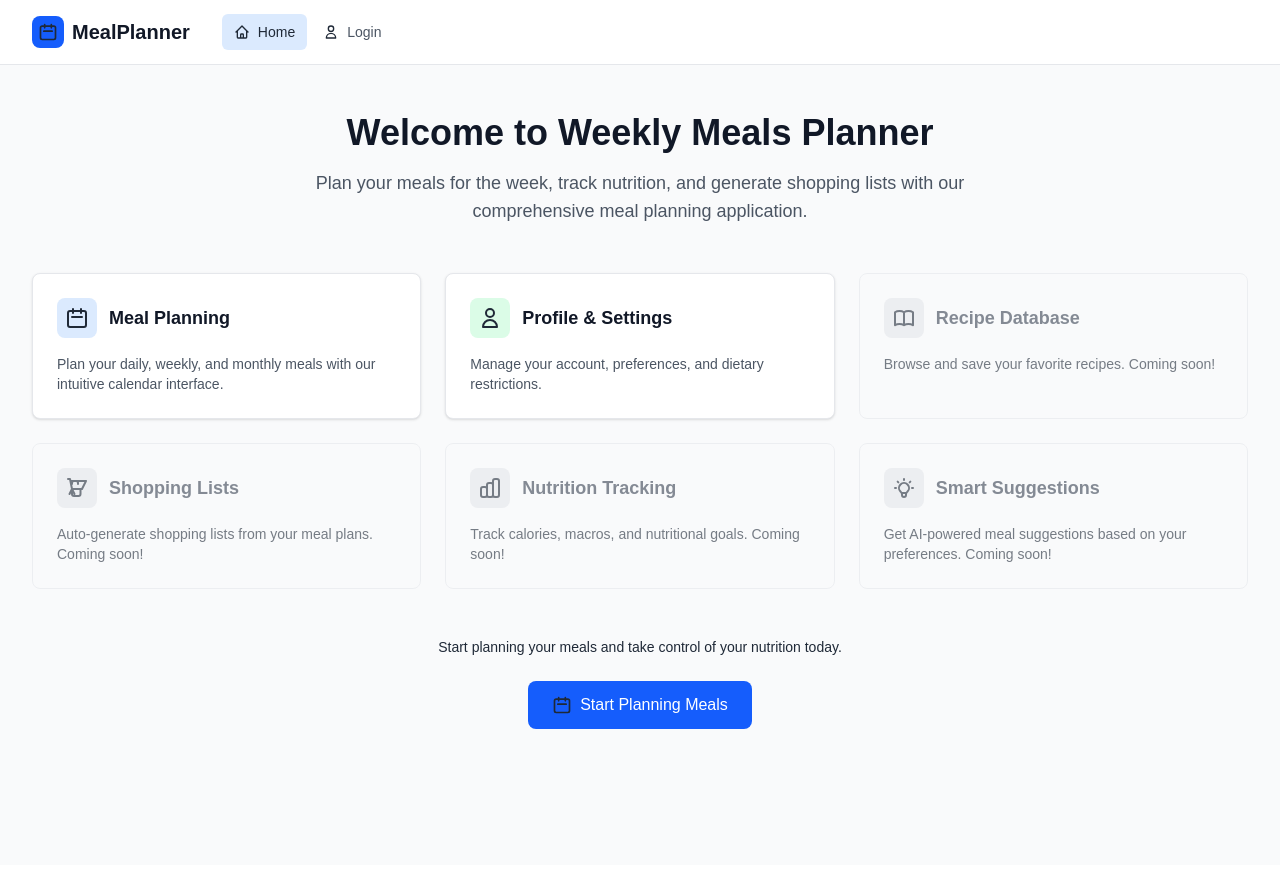
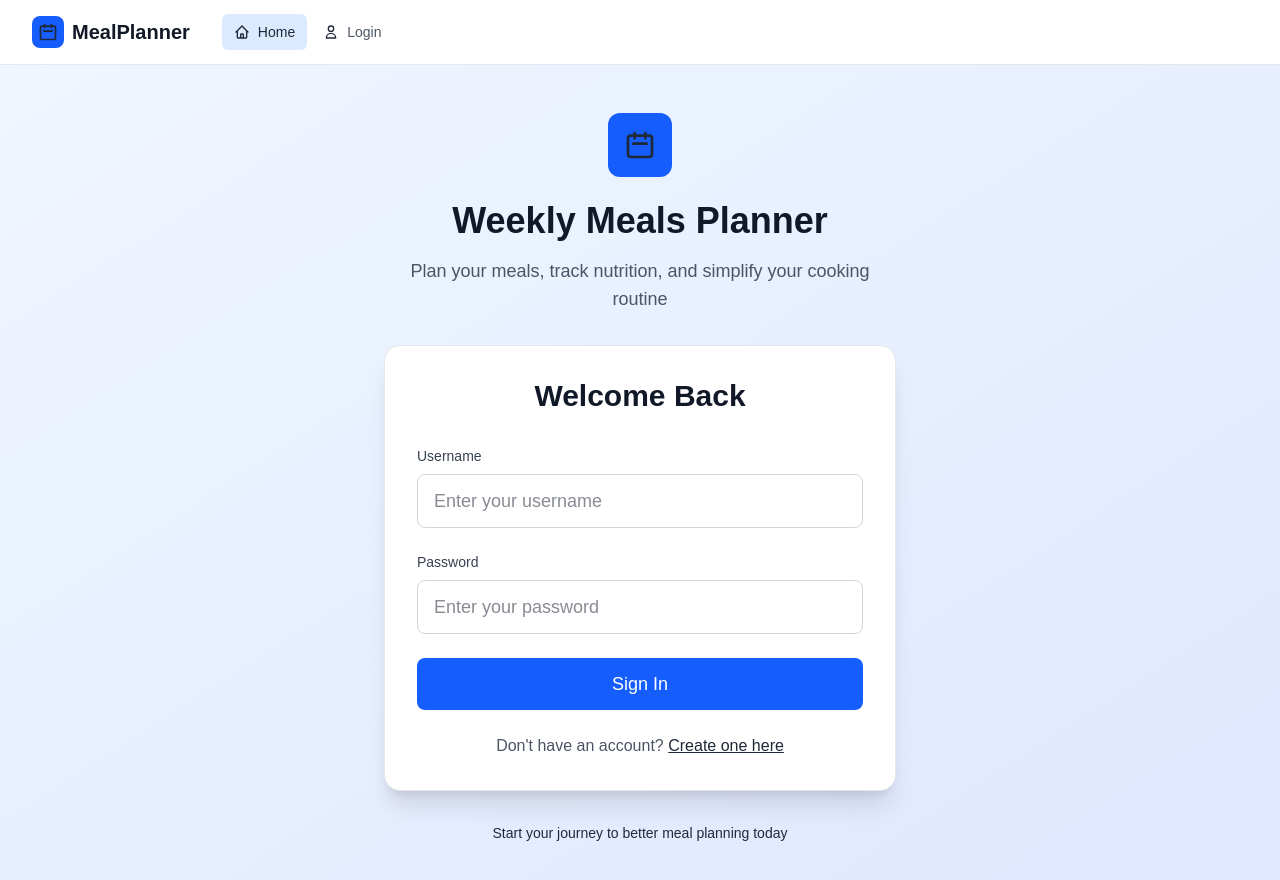
Before and after one commit to ethereald/weekly_meals_planner, a Next.js app: page / in a window 1280 px wide. Shown: the top 880 px of the page. Built offline with nearby package versions, Linux system fonts and the light colour scheme; no server answers.

Commit message:
feat(auth): enhance authentication flow with loading state and improved UI for login and registration forms

```diff
--- a/src/app/page.tsx
+++ b/src/app/page.tsx
@@ -1,7 +1,74 @@
-import Image from "next/image";
+'use client';
+
+import { useState, useEffect } from 'react';
 import Link from "next/link";
+import { authApi } from '@/lib/auth-client';
+import { AuthWrapper } from '@/components/auth/AuthWrapper';
 
 export default function Home() {
+  const [isAuthenticated, setIsAuthenticated] = useState(false);
+  const [isLoading, setIsLoading] = useState(true);
+
+  useEffect(() => {
+    const checkAuth = async () => {
+      try {
+        const isAuth = await authApi.checkAuth();
+        setIsAuthenticated(isAuth);
+      } catch (error) {
+        console.error('Auth check failed:', error);
+        setIsAuthenticated(false);
+      } finally {
+        setIsLoading(false);
+      }
+    };
+
+    checkAuth();
+  }, []);
+
+  // Show loading state while checking authentication
+  if (isLoading) {
+    return (
+      <div className="min-h-screen bg-gray-50 flex items-center justify-center">
+        <div className="text-center">
+          <div className="animate-spin rounded-full h-12 w-12 border-b-2 border-blue-600 mx-auto mb-4"></div>
+          <p className="text-gray-600">Loading...</p>
+        </div>
+      </div>
+    );
+  }
+
+  // If not authenticated, show login form directly
+  if (!isAuthenticated) {
+    return (
+      <div className="min-h-screen bg-gradient-to-br from-blue-50 to-indigo-100 flex items-center justify-center py-12 px-4 sm:px-6 lg:px-8">
+        <div className="max-w-lg w-full space-y-8">
+          <div className="text-center">
+            <div className="mx-auto h-16 w-16 bg-blue-600 rounded-xl flex items-center justify-center mb-6">
+              <svg className="w-8 h-8 text-white" fill="none" stroke="currentColor" viewBox="0 0 24 24">
+                <path strokeLinecap="round" strokeLinejoin="round" strokeWidth={2} d="M8 7V3m8 4V3m-9 8h10M5 21h14a2 2 0 002-2V7a2 2 0 00-2-2H5a2 2 0 00-2 2v12a2 2 0 002 2z" />
+              </svg>
+            </div>
+            <h1 className="text-4xl font-bold text-gray-900 mb-4">
+              Weekly Meals Planner
+            </h1>
+            <p className="text-lg text-gray-600 mb-8">
+              Plan your meals, track nutrition, and simplify your cooking routine
+            </p>
+          </div>
+          <div className="bg-white rounded-2xl shadow-xl p-8 border border-gray-200">
+            <AuthWrapper onSuccess={() => setIsAuthenticated(true)} />
+          </div>
+          <div className="text-center">
+            <p className="text-sm text-gray-500">
+              Start your journey to better meal planning today
+            </p>
+          </div>
+        </div>
+      </div>
+    );
+  }
+
+  // If authenticated, show the homepage
   return (
     <div className="min-h-screen bg-gray-50">
       <div className="max-w-7xl mx-auto px-4 sm:px-6 lg:px-8 py-12">
--- a/src/components/auth/AuthWrapper.tsx
+++ b/src/components/auth/AuthWrapper.tsx
@@ -18,7 +18,7 @@ export function AuthWrapper({ onSuccess }: AuthWrapperProps) {
   };
 
   return (
-    <div className="min-h-screen bg-gray-50 flex items-center justify-center py-12 px-4 sm:px-6 lg:px-8">
+    <div className="w-full">
       {isLogin ? (
         <LoginForm
           onSuccess={handleSuccess}
--- a/src/components/auth/LoginForm.tsx
+++ b/src/components/auth/LoginForm.tsx
@@ -34,12 +34,12 @@ export function LoginForm({ onSuccess, onSwitchToRegister }: LoginFormProps) {
   };
 
   return (
-    <div className="max-w-md mx-auto bg-white p-6 rounded-lg shadow-md">
-      <h2 className="text-2xl font-bold text-center mb-6">Login</h2>
+    <div className="w-full">
+      <h2 className="text-3xl font-bold text-center mb-8 text-gray-900">Welcome Back</h2>
 
-      <form onSubmit={handleSubmit} className="space-y-4">
+      <form onSubmit={handleSubmit} className="space-y-6">
         <div>
-          <label htmlFor="username" className="block text-sm font-medium text-gray-700 mb-1">
+          <label htmlFor="username" className="block text-sm font-medium text-gray-700 mb-2">
             Username
           </label>
           <input
@@ -48,13 +48,13 @@ export function LoginForm({ onSuccess, onSwitchToRegister }: LoginFormProps) {
             value={username}
             onChange={(e) => setUsername(e.target.value)}
             required
-            className="w-full px-3 py-2 border border-gray-300 rounded-md focus:outline-none focus:ring-2 focus:ring-blue-500 focus:border-transparent"
+            className="w-full px-4 py-3 text-lg border border-gray-300 rounded-lg focus:outline-none focus:ring-2 focus:ring-blue-500 focus:border-transparent transition-colors"
             placeholder="Enter your username"
           />
         </div>
 
         <div>
-          <label htmlFor="password" className="block text-sm font-medium text-gray-700 mb-1">
+          <label htmlFor="password" className="block text-sm font-medium text-gray-700 mb-2">
             Password
           </label>
           <input
@@ -63,32 +63,34 @@ export function LoginForm({ onSuccess, onSwitchToRegister }: LoginFormProps) {
             value={password}
             onChange={(e) => setPassword(e.target.value)}
             required
-            className="w-full px-3 py-2 border border-gray-300 rounded-md focus:outline-none focus:ring-2 focus:ring-blue-500 focus:border-transparent"
+            className="w-full px-4 py-3 text-lg border border-gray-300 rounded-lg focus:outline-none focus:ring-2 focus:ring-blue-500 focus:border-transparent transition-colors"
             placeholder="Enter your password"
           />
         </div>
 
         {error && (
-          <div className="text-red-600 text-sm text-center">{error}</div>
+          <div className="bg-red-50 border border-red-200 text-red-700 px-4 py-3 rounded-lg text-sm text-center">
+            {error}
+          </div>
         )}
 
         <button
           type="submit"
           disabled={isLoading}
-          className="w-full bg-blue-600 text-white py-2 px-4 rounded-md hover:bg-blue-700 focus:outline-none focus:ring-2 focus:ring-blue-500 focus:ring-offset-2 disabled:opacity-50 disabled:cursor-not-allowed"
+          className="w-full bg-blue-600 text-white py-3 px-6 text-lg font-medium rounded-lg hover:bg-blue-700 focus:outline-none focus:ring-2 focus:ring-blue-500 focus:ring-offset-2 disabled:opacity-50 disabled:cursor-not-allowed transition-colors"
         >
           {isLoading ? 'Signing In...' : 'Sign In'}
         </button>
       </form>
 
       {onSwitchToRegister && (
-        <p className="mt-4 text-center text-sm text-gray-600">
+        <p className="mt-6 text-center text-gray-600">
           Don&apos;t have an account?{' '}
           <button
             onClick={onSwitchToRegister}
-            className="text-blue-600 hover:text-blue-500 font-medium"
+            className="text-blue-600 hover:text-blue-500 font-medium underline"
           >
-            Sign up
+            Create one here
           </button>
         </p>
       )}
--- a/src/components/auth/RegisterForm.tsx
+++ b/src/components/auth/RegisterForm.tsx
@@ -42,12 +42,12 @@ export function RegisterForm({ onSuccess, onSwitchToLogin }: RegisterFormProps)
   };
 
   return (
-    <div className="max-w-md mx-auto bg-white p-6 rounded-lg shadow-md">
-      <h2 className="text-2xl font-bold text-center mb-6">Create Account</h2>
+    <div className="w-full">
+      <h2 className="text-3xl font-bold text-center mb-8 text-gray-900">Join Us Today</h2>
 
-      <form onSubmit={handleSubmit} className="space-y-4">
+      <form onSubmit={handleSubmit} className="space-y-6">
         <div>
-          <label htmlFor="username" className="block text-sm font-medium text-gray-700 mb-1">
+          <label htmlFor="username" className="block text-sm font-medium text-gray-700 mb-2">
             Username
           </label>
           <input
@@ -56,7 +56,7 @@ export function RegisterForm({ onSuccess, onSwitchToLogin }: RegisterFormProps)
             value={username}
             onChange={(e) => setUsername(e.target.value)}
             required
-            className="w-full px-3 py-2 border border-gray-300 rounded-md focus:outline-none focus:ring-2 focus:ring-blue-500 focus:border-transparent"
+            className="w-full px-4 py-3 text-lg border border-gray-300 rounded-lg focus:outline-none focus:ring-2 focus:ring-green-500 focus:border-transparent transition-colors"
             placeholder="Choose a username"
           />
           <p className="text-xs text-gray-500 mt-1">
@@ -65,7 +65,7 @@ export function RegisterForm({ onSuccess, onSwitchToLogin }: RegisterFormProps)
         </div>
 
         <div>
-          <label htmlFor="password" className="block text-sm font-medium text-gray-700 mb-1">
+          <label htmlFor="password" className="block text-sm font-medium text-gray-700 mb-2">
             Password
           </label>
           <input
@@ -74,7 +74,7 @@ export function RegisterForm({ onSuccess, onSwitchToLogin }: RegisterFormProps)
             value={password}
             onChange={(e) => setPassword(e.target.value)}
             required
-            className="w-full px-3 py-2 border border-gray-300 rounded-md focus:outline-none focus:ring-2 focus:ring-blue-500 focus:border-transparent"
+            className="w-full px-4 py-3 text-lg border border-gray-300 rounded-lg focus:outline-none focus:ring-2 focus:ring-green-500 focus:border-transparent transition-colors"
             placeholder="Choose a password"
           />
           <p className="text-xs text-gray-500 mt-1">
@@ -83,7 +83,7 @@ export function RegisterForm({ onSuccess, onSwitchToLogin }: RegisterFormProps)
         </div>
 
         <div>
-          <label htmlFor="confirmPassword" className="block text-sm font-medium text-gray-700 mb-1">
+          <label htmlFor="confirmPassword" className="block text-sm font-medium text-gray-700 mb-2">
             Confirm Password
           </label>
           <input
@@ -92,32 +92,34 @@ export function RegisterForm({ onSuccess, onSwitchToLogin }: RegisterFormProps)
             value={confirmPassword}
             onChange={(e) => setConfirmPassword(e.target.value)}
             required
-            className="w-full px-3 py-2 border border-gray-300 rounded-md focus:outline-none focus:ring-2 focus:ring-blue-500 focus:border-transparent"
+            className="w-full px-4 py-3 text-lg border border-gray-300 rounded-lg focus:outline-none focus:ring-2 focus:ring-green-500 focus:border-transparent transition-colors"
             placeholder="Confirm your password"
           />
         </div>
 
         {error && (
-          <div className="text-red-600 text-sm text-center">{error}</div>
+          <div className="bg-red-50 border border-red-200 text-red-700 px-4 py-3 rounded-lg text-sm text-center">
+            {error}
+          </div>
         )}
 
         <button
           type="submit"
           disabled={isLoading}
-          className="w-full bg-green-600 text-white py-2 px-4 rounded-md hover:bg-green-700 focus:outline-none focus:ring-2 focus:ring-green-500 focus:ring-offset-2 disabled:opacity-50 disabled:cursor-not-allowed"
+          className="w-full bg-green-600 text-white py-3 px-6 text-lg font-medium rounded-lg hover:bg-green-700 focus:outline-none focus:ring-2 focus:ring-green-500 focus:ring-offset-2 disabled:opacity-50 disabled:cursor-not-allowed transition-colors"
         >
           {isLoading ? 'Creating Account...' : 'Create Account'}
         </button>
       </form>
 
       {onSwitchToLogin && (
-        <p className="mt-4 text-center text-sm text-gray-600">
+        <p className="mt-6 text-center text-gray-600">
           Already have an account?{' '}
           <button
             onClick={onSwitchToLogin}
-            className="text-blue-600 hover:text-blue-500 font-medium"
+            className="text-blue-600 hover:text-blue-500 font-medium underline"
           >
-            Sign in
+            Sign in here
           </button>
         </p>
       )}
```
